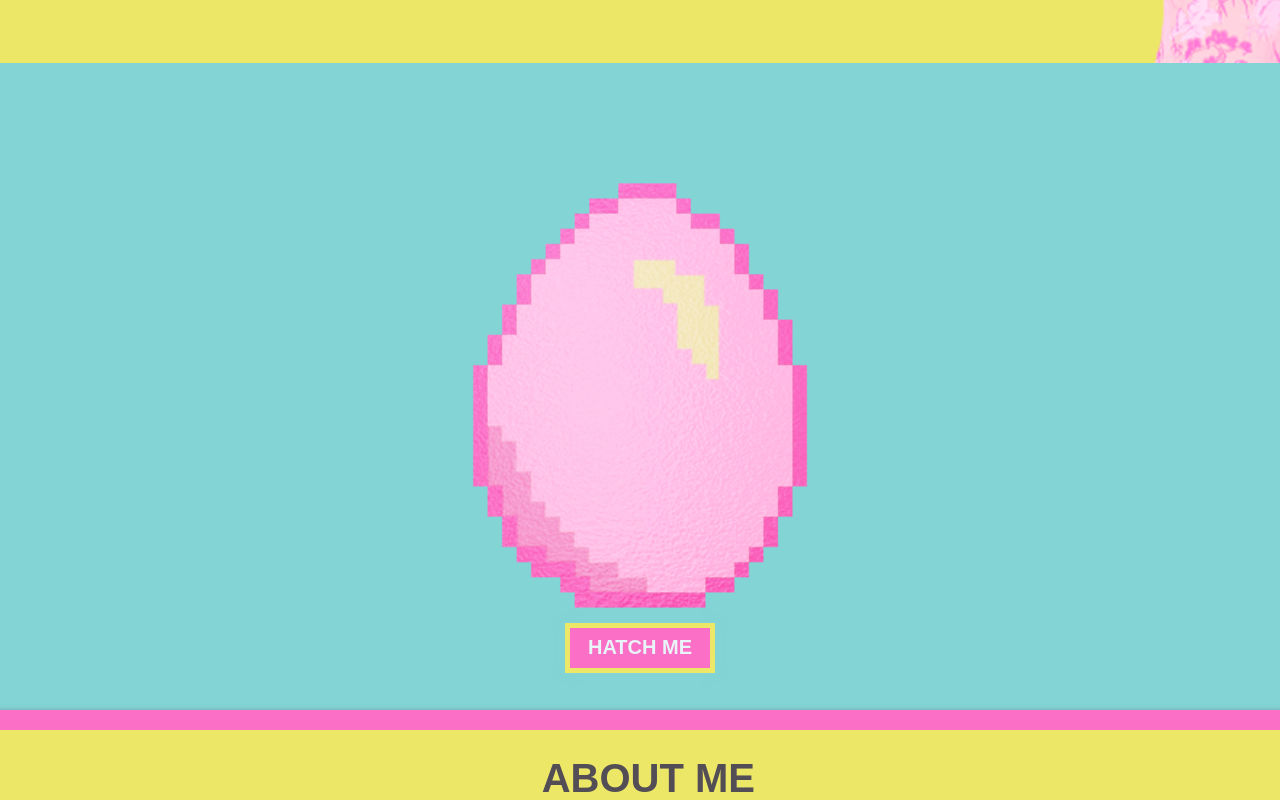
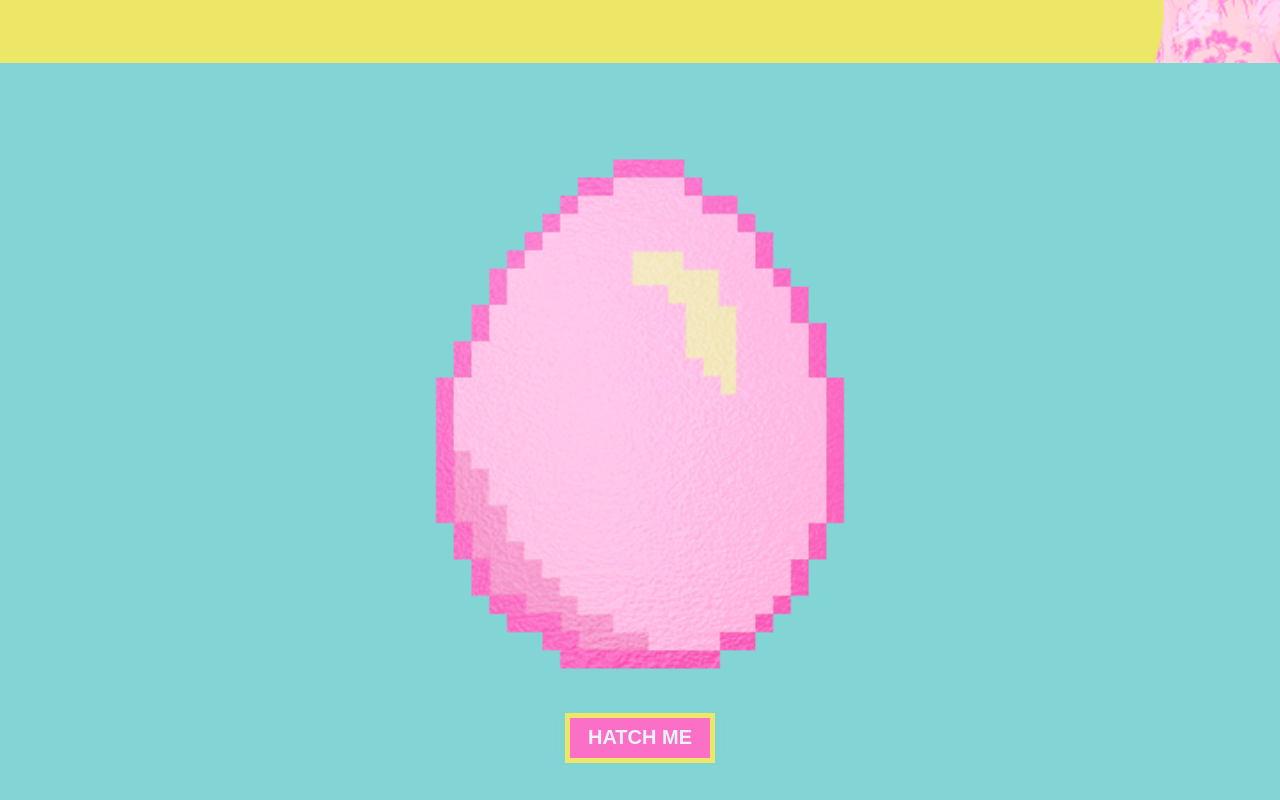
Before and after one commit to veepgoose/portfolio, a React (Create React App) app in the folder goose-portfolio/: page / in a window 1280 px wide. Shown: the part 1020-1820 px from the top of the page. Built offline with nearby package versions, Linux system fonts and the light colour scheme.

Commit message:
Conditionally rendered unCracked and hatchingEgg

```diff
--- a/goose-portfolio/src/Components/EggSection/EggSection.css
+++ b/goose-portfolio/src/Components/EggSection/EggSection.css
@@ -11,22 +11,22 @@
 
   .UncrackedEgg {
     display: flex;
-    width: 450px;
-    height: 500px;
+    width: 550px;
+    height: 600px;
     justify-content: center;
     align-items: center;
-    margin-top: 90px;
+
   }
 
   .HatchingEgg {
     display: flex;
-    width: 800px;
-    height: 800px;
+    width: 1000px;
+    height: 1000px;
     justify-content: center;
     align-items: center;
   }
 
-  .EggButton {
+  .HatchButton {
     display: flex;
     width: 150px;
     height: 50px;
@@ -37,7 +37,7 @@
     box-shadow: 0px 0px 10px 0px #83D4D4;
     cursor: pointer;
     margin-bottom: 40px;
-    margin-top: -30px;
+    margin-top: -10px;
     color: #E9F4F8;
     font-size: 20px;
     font-weight: bold;
--- a/goose-portfolio/src/Components/EggSection/EggSection.js
+++ b/goose-portfolio/src/Components/EggSection/EggSection.js
@@ -15,13 +15,13 @@ function EggSection (props) {
     return (
       <div className="EggSection">
       <header className={props.className}>
-      <img src={UncrackedEgg} alt="UncrackedEgg" className="UncrackedEgg"/>
-      <button onClick={HatchEgg}  className="EggButton">HATCH ME</button>
-      {isHatched && <img src={HatchingEgg} alt="HatchingEgg" className="HatchingEgg"/>
-      }
-      <AboutMe className="AboutMe"/>
-
-
+        {isHatched ? (
+          <img src={HatchingEgg} alt="HatchingEgg" className="HatchingEgg"/>
+        ) : (
+          <img src={UncrackedEgg} alt="UncrackedEgg" className="UncrackedEgg"/>
+        )}
+        {!isHatched && <button onClick={HatchEgg} className="HatchButton">HATCH ME</button>}
+        {isHatched && <AboutMe className="AboutMe"/>}
       </header>
       </div>
     );
```
